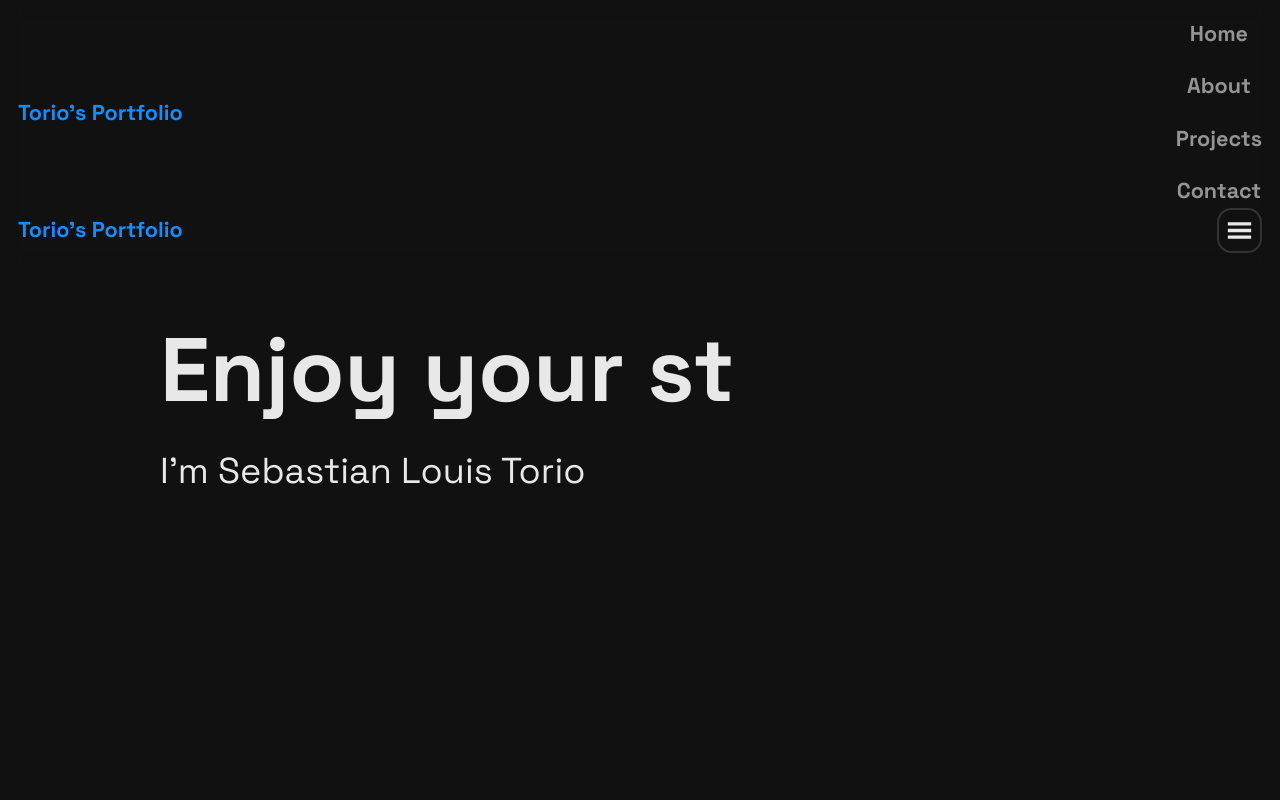
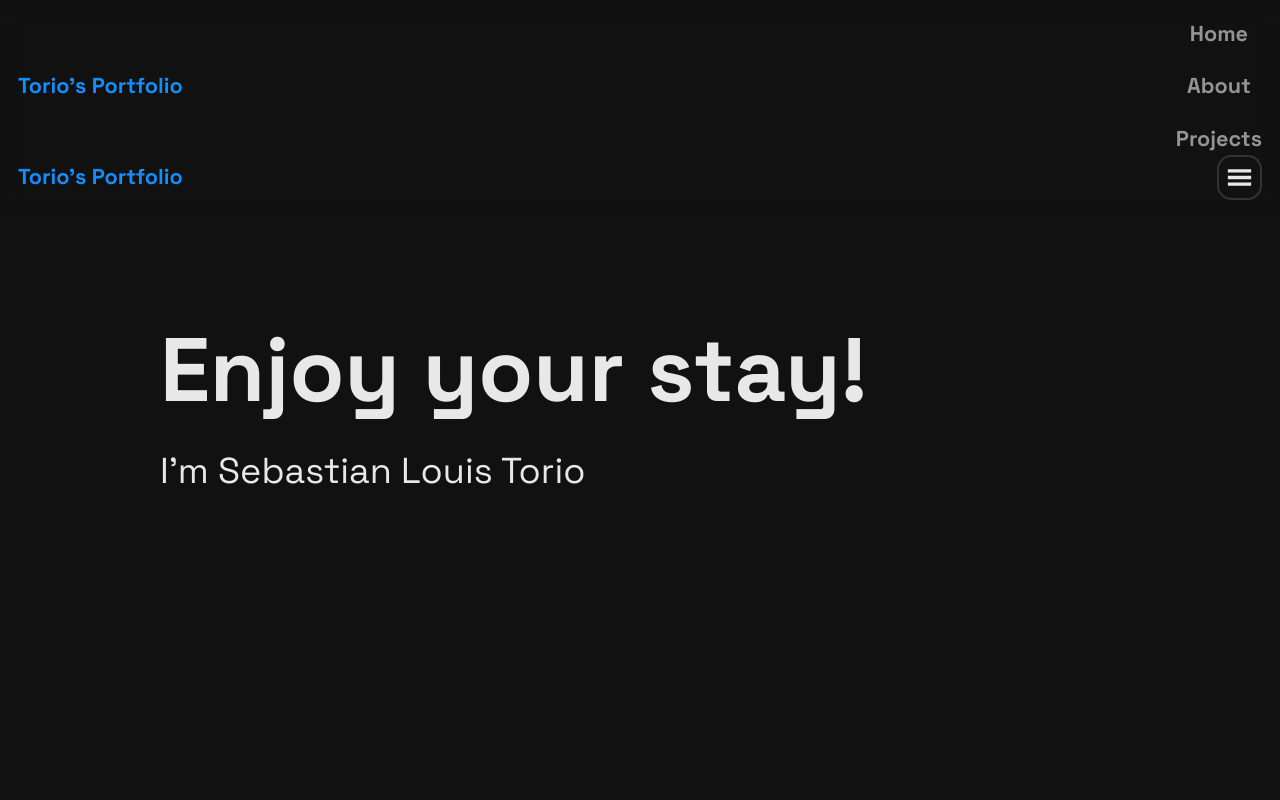
Before and after one commit to SebastianSiuol/website-portfolio, a React (Vite) app: page / in a window 1280 px wide. Shown: the top 800 px of the page. Built offline with nearby package versions, Linux system fonts and the light colour scheme.

Commit message:
feat: update layout and styling; adjust padding and min-height for Home section; comment out Contact section in NavBar and App components

```diff
--- a/src/App.tsx
+++ b/src/App.tsx
@@ -6,7 +6,7 @@ import Footer from "./components/Footer";
 import Home from "./sections/Home";
 import About from "./sections/About";
 import Projects from "./sections/Projects";
-import Contact from "./sections/Contact";
+// import Contact from "./sections/Contact";
 
 import "./App.css";
 
@@ -18,7 +18,7 @@ function App() {
             <Home />
             <About />
             <Projects />
-            <Contact />
+            {/* <Contact /> */}
             <Footer />
         </>
     );
--- a/src/components/NavBar.tsx
+++ b/src/components/NavBar.tsx
@@ -28,9 +28,9 @@ function Navbar() {
                         <li>
                             <a href="#projects">Projects</a>
                         </li>
-                        <li>
+                        {/* <li>
                             <a href="#contact">Contact</a>
-                        </li>
+                        </li> */}
                     </ul>
                 </div>
 
@@ -63,11 +63,11 @@ function Navbar() {
                             Projects
                         </a>
                     </li>
-                    <li>
+                    {/* <li>
                         <a href="#contact" onClick={menuBurger}>
                             Contact
                         </a>
-                    </li>
+                    </li> */}
                 </ul>
             </nav>
         </>
--- a/src/custom.css
+++ b/src/custom.css
@@ -43,7 +43,7 @@ html, body {
   min-height: 100vh;
   max-height: none;
   height: auto;
-  padding: 10% 0;
+  padding: 20% 0;
 }
 
 .section-content {
--- a/src/sections/Home.css
+++ b/src/sections/Home.css
@@ -8,11 +8,11 @@
   justify-content: center;
 
   max-width: 75vw;
-  min-height: 100vh;
+  min-height: 80vh;
   max-height: none;
 
   height: auto;
-  padding: 10% 0;
+  padding: 0 0 ;
   margin: 0 auto;
 }
 
@@ -23,7 +23,7 @@
   white-space: nowrap;
   overflow: hidden;
   border-right: 0.15em solid rgb(0, 0, 0);
-    animation:
+  animation:
     /* typing 3.5s step-end, */
     blink-caret .75s step-end infinite;
 }
@@ -36,6 +36,22 @@
 }
 
 @media (min-width: 768px) {
+
+  .section-home {
+    display: flex;
+    flex-direction: column;
+    justify-content: center;
+
+    max-width: 75vw;
+    min-height: 100vh;
+    max-height: none;
+
+    height: auto;
+    padding: 0 0;
+    margin: 0 auto;
+  }
+
+
   #home h1 {
     font-size: 2rem;
   }
```
